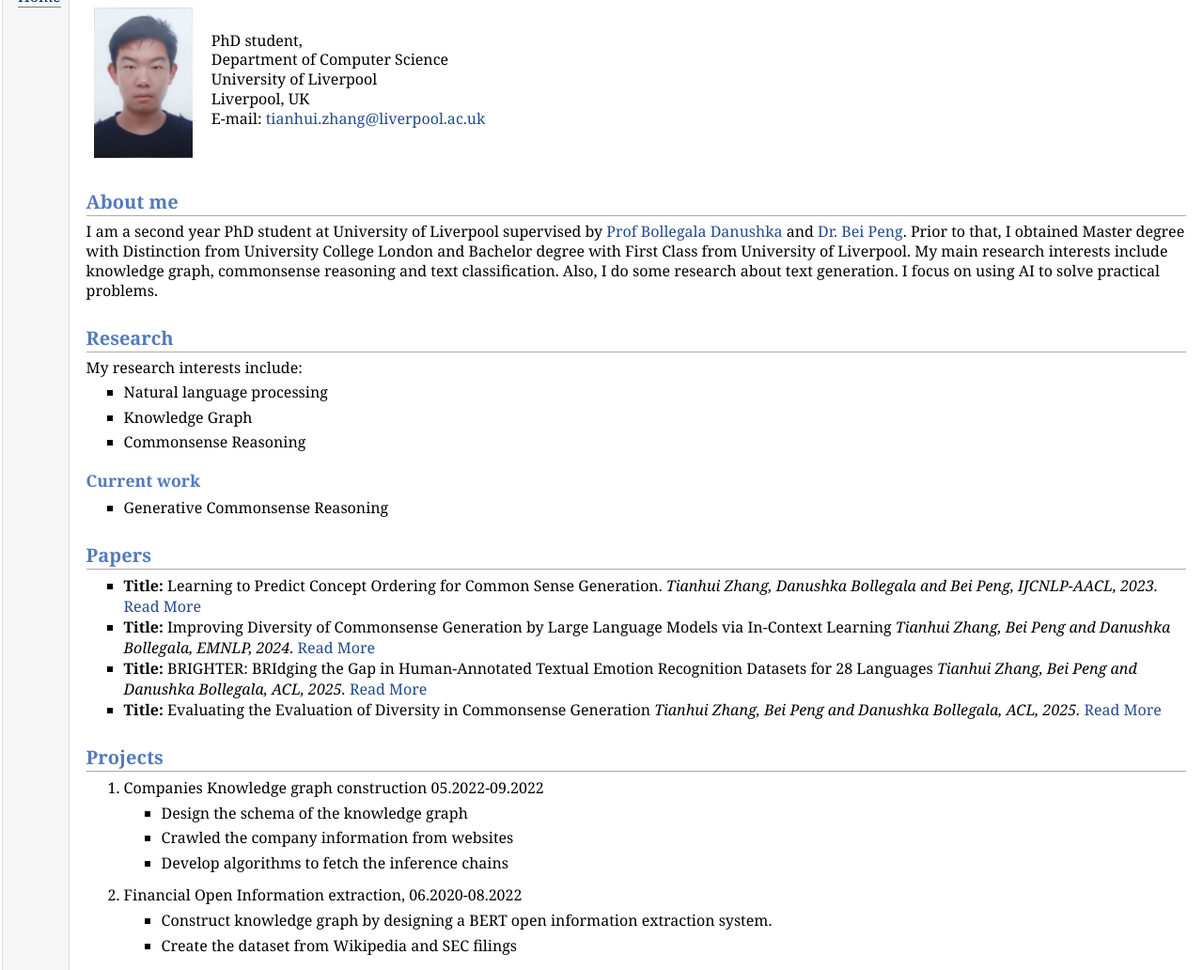
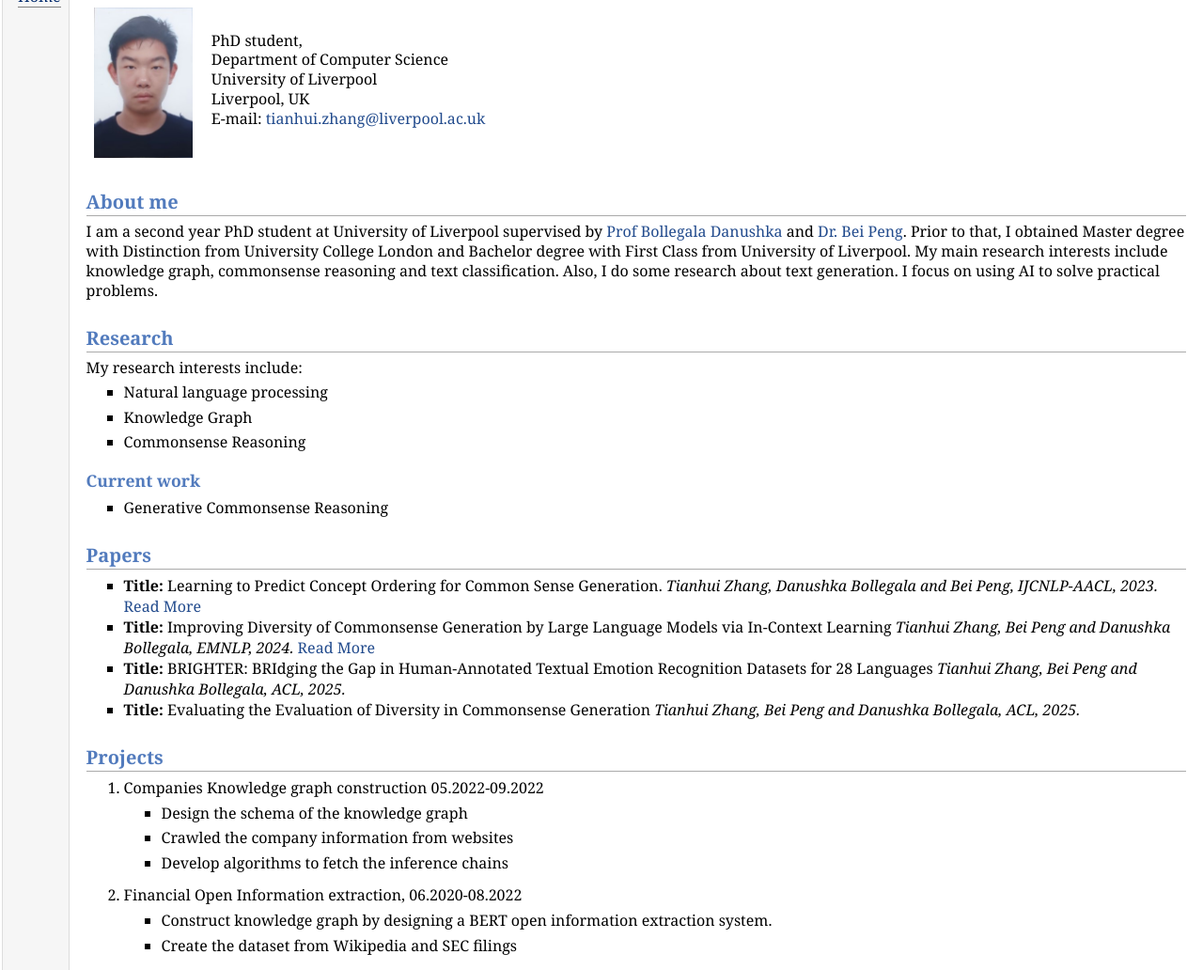
Before and after one commit to AvataGarde/avatagarde.github.io, a plain HTML site: page index.html in a window 1280 px wide. Shown: the part 68-1100 px from the top of the page at 94% size. Drawn offline with Linux system fonts and the light colour scheme.

Commit message:
Update index.html

```diff
--- a/index.html
+++ b/index.html
@@ -73,10 +73,8 @@
                                 href="https://aclanthology.org/2023.ijcnlp-short.2.pdf">Read More</a></li>
                         <li><strong>Title:</strong> Improving Diversity of Commonsense Generation by Large Language Models via In-Context Learning <em>Tianhui Zhang, Bei Peng and Danushka Bollegala, EMNLP, 2024.</em> <a
                                     href="https://aclanthology.org/2024.findings-emnlp.540/">Read More</a></li>
-                        <li><strong>Title:</strong> BRIGHTER: BRIdging the Gap in Human-Annotated Textual Emotion Recognition Datasets for 28 Languages <em>Tianhui Zhang, Bei Peng and Danushka Bollegala, ACL, 2025.</em> <a
-                                        href="/">Read More</a></li>
-                        <li><strong>Title:</strong> Evaluating the Evaluation of Diversity in Commonsense Generation <em>Tianhui Zhang, Bei Peng and Danushka Bollegala, ACL, 2025.</em> <a
-                                            href="/">Read More</a></li>
+                        <li><strong>Title:</strong> BRIGHTER: BRIdging the Gap in Human-Annotated Textual Emotion Recognition Datasets for 28 Languages <em>Tianhui Zhang, Bei Peng and Danushka Bollegala, ACL, 2025.</em> </li>
+                        <li><strong>Title:</strong> Evaluating the Evaluation of Diversity in Commonsense Generation <em>Tianhui Zhang, Bei Peng and Danushka Bollegala, ACL, 2025.</em></li>
                         <!-- Add more papers here -->
                     </ul>
                     <h2>Projects</h2>
```
